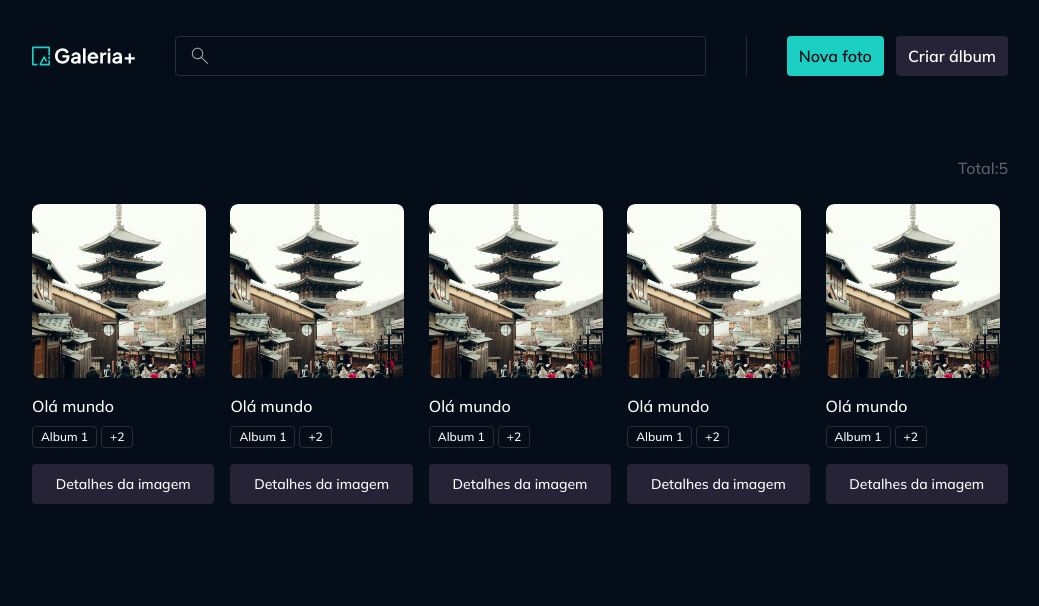
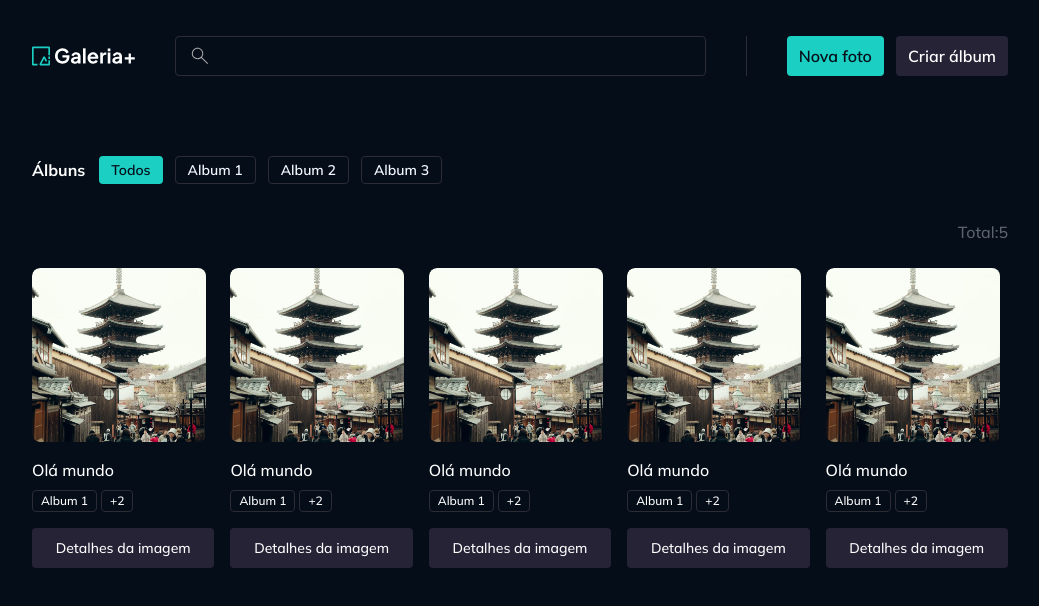
Before and after one commit to ThiagoSCarv/gallery-, a React (Vite) app: page / in a window 1280 px wide. Shown: the top 606 px of the page, without its empty margins (120-1159 px from the left). Built offline with nearby package versions, Linux system fonts and the light colour scheme.

Commit message:
feat: adicionando filtro de albums

```diff
--- /dev/null
+++ b/src/contexts/albums/components/albums-filter.tsx
@@ -0,0 +1,55 @@
+import type { Album } from "../models/album";
+import Text from "../../../components/text";
+import Button from "../../../components/button";
+import type React from "react";
+import cx from "classnames";
+import Skeleton from "../../../components/skeleton";
+
+interface AlbumsFilterProps extends React.ComponentProps<"div"> {
+	albums: Album[];
+	loading?: boolean;
+}
+
+export default function AlbumsFilter({
+	albums,
+	loading,
+	className,
+	...props
+}: AlbumsFilterProps) {
+	return (
+		<div
+			className={cx("flex items-center gap-3.5 overflow-x-auto", className)}
+			{...props}
+		>
+			<Text variant="heading-small">Álbuns</Text>
+			<div className="flex gap-3">
+				{!loading ? (
+					<>
+						<Button size="sm" variant="primary" className="cursor-pointer">
+							Todos
+						</Button>
+						{albums.map((album) => (
+							<Button
+								size="sm"
+								key={album.id}
+								variant="ghost"
+								className="cursor-pointer"
+							>
+								{album.title}
+							</Button>
+						))}{" "}
+					</>
+				) : (
+					Array.from({ length: 5 }).map((_, index) => {
+						return (
+							<Skeleton
+								className="w-28 h-7"
+								key={`album-button-loading-${index}`}
+							/>
+						);
+					})
+				)}
+			</div>
+		</div>
+	);
+}
--- a/src/pages/page-home.tsx
+++ b/src/pages/page-home.tsx
@@ -1,4 +1,5 @@
 import Container from "../components/container";
+import AlbumsFilter from "../contexts/albums/components/albums-filter";
 import PhotosList from "../contexts/photos/components/photos-list";
 import type { Photo } from "../contexts/photos/models/photo";
 
@@ -58,6 +59,14 @@
 export default function PageHome() {
 	return (
 		<Container>
+			<AlbumsFilter
+				albums={[
+					{ id: "3421", title: "Album 1" },
+					{ id: "421", title: "Album 2" },
+					{ id: "321", title: "Album 3" },
+				]}
+				className="mb-9"
+			/>
 			<PhotosList photos={listPhotos} />
 		</Container>
 	);
```
